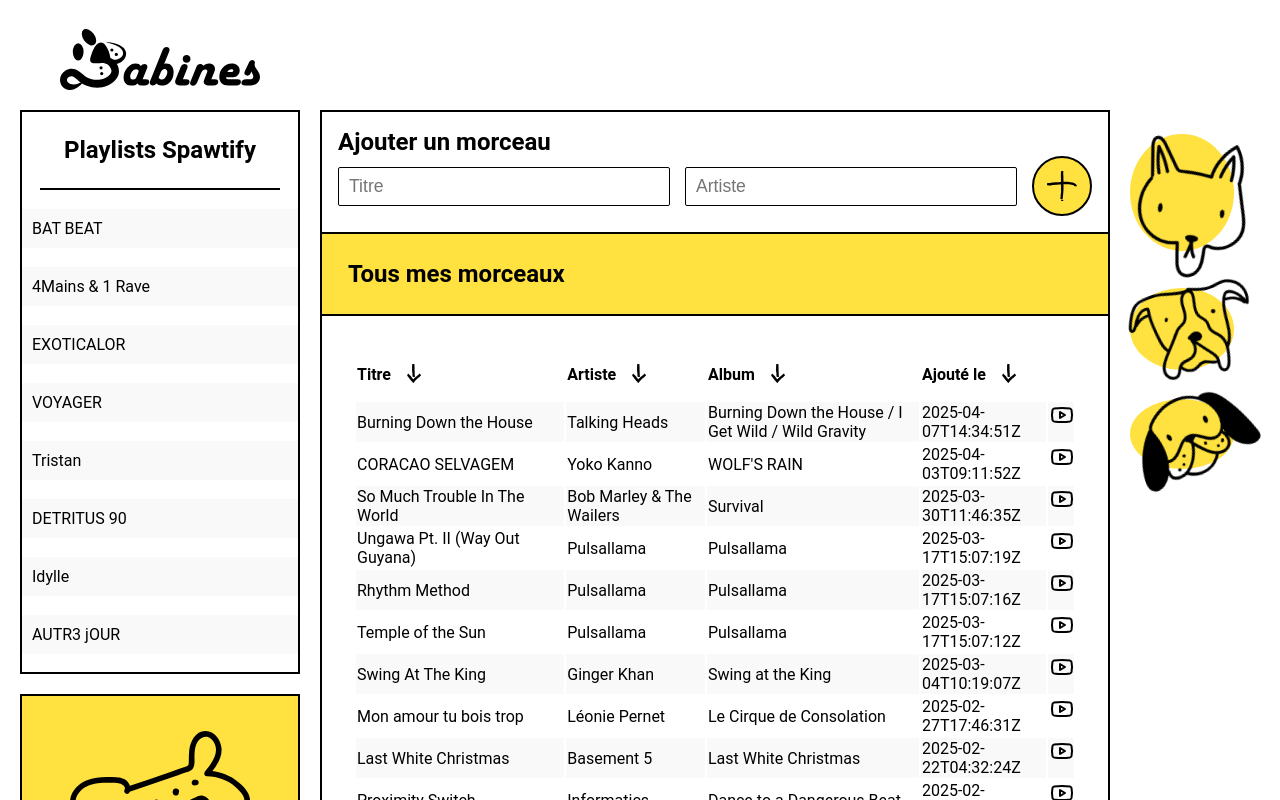
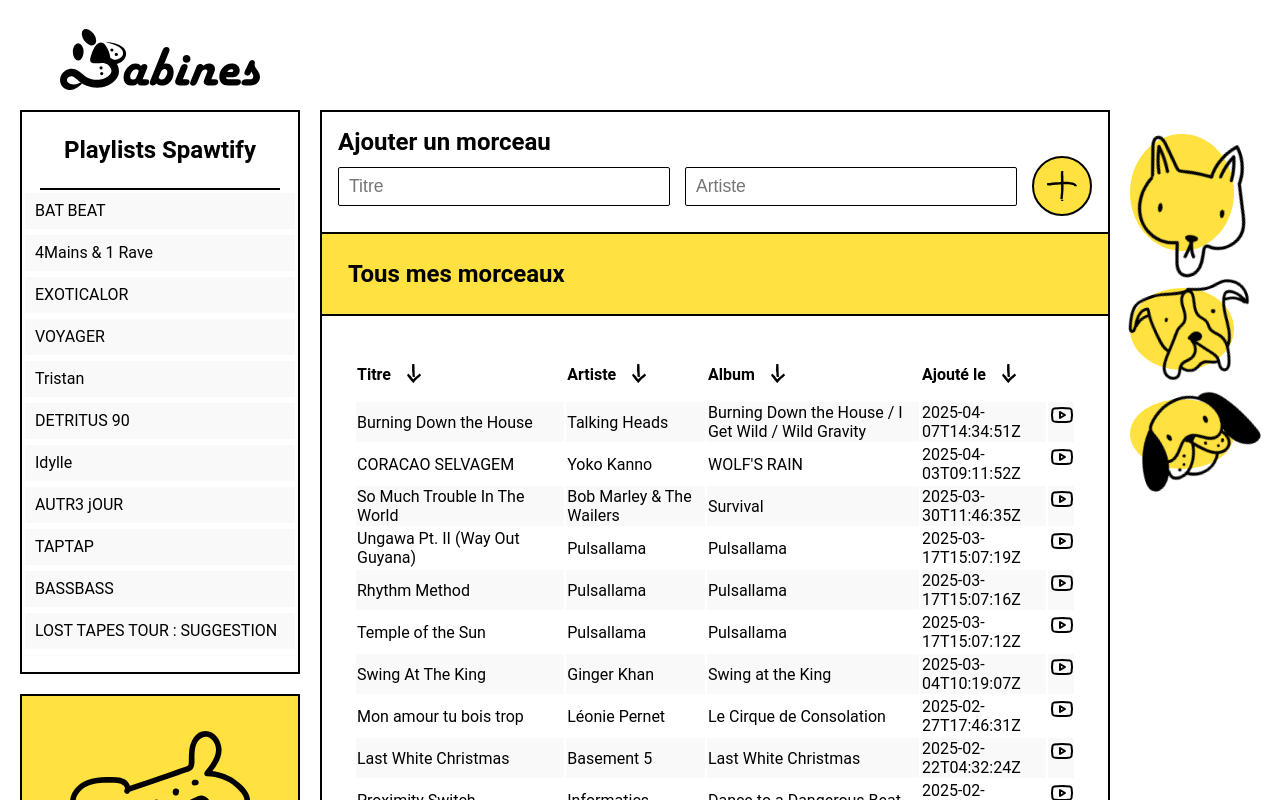
Before and after one commit to nota2k/Babines-2, a Vue app: page / in a window 1280 px wide. Shown: the top 800 px of the page. Built offline with nearby package versions, Linux system fonts and the light colour scheme.

Commit message:
feat: refactor la gestion des liens dans les listes de lecture, améliorer l'affichage et la réactivité

```diff
--- a/src/assets/main.css
+++ b/src/assets/main.css
@@ -70,3 +70,20 @@ body {
 .youtube-to-spotify:hover .os{
   filter: invert(1);
 }
+
+.playlist-wrapper a{
+  text-decoration: none;
+  color: black;
+  transition: 0.2s ease-in-out all;
+  margin-left: 0;
+  display: block;
+  line-height: 1em;
+}
+
+@media (hover: hover) {
+  .playlist-wrapper a:hover {
+    background-color: var(--yellow);
+    font-weight: 500;
+    margin-left: 5px;
+  }
+}
--- a/src/components/playlist_videos/PlaylistList.vue
+++ b/src/components/playlist_videos/PlaylistList.vue
@@ -109,21 +109,6 @@ li:nth-child(odd) {
   background: #f9f9f9;
 }
 
-a {
-  text-decoration: none;
-  color: black;
-  transition: 0.2s ease-in-out all;
-  margin-left: 0;
-}
-
-@media (hover: hover) {
-  a:hover {
-    background-color: var(--yellow);
-    font-weight: 500;
-    margin-left: 5px;
-  }
-}
-
 .playlist-wrapper {
   grid-column-start: 1;
 }
--- a/src/components/playlists/PlaylistList.vue
+++ b/src/components/playlists/PlaylistList.vue
@@ -108,21 +108,6 @@ li:nth-child(odd) {
   background: #f9f9f9;
 }
 
-a {
-  text-decoration: none;
-  color: black;
-  transition: 0.2s ease-in-out all;
-  margin-left: 0;
-}
-
-@media (hover: hover) {
-  a:hover {
-    background-color: var(--yellow);
-    font-weight: 500;
-    margin-left: 5px;
-  }
-}
-
 .playlist-wrapper {
   grid-column-start: 1;
 }
```
